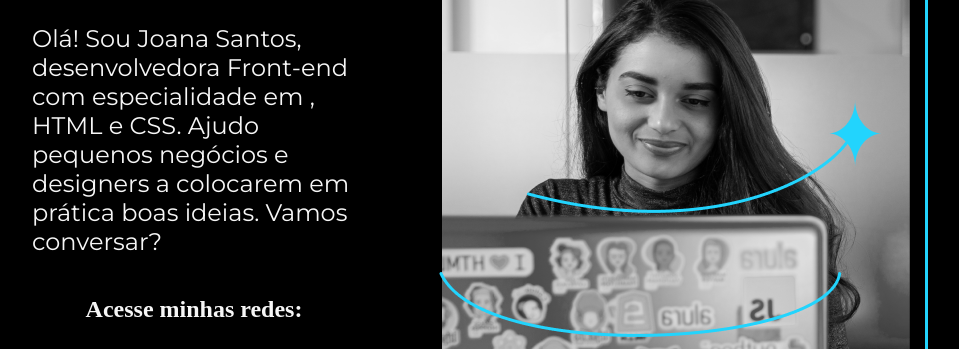
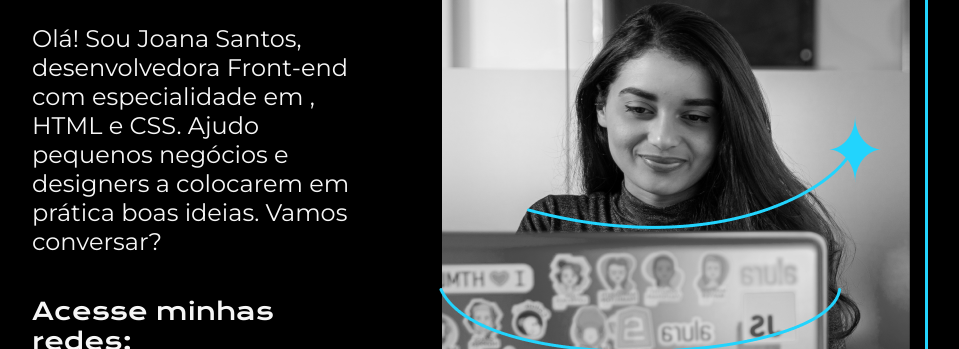
Before and after one commit to HUAHUAHAHUAHAUA/portifolio, a plain HTML site: page index.html in a window 1280 px wide. Shown: the part 405-754 px from the top of the page, without its empty margins (160-1119 px from the left). Drawn offline with nearby package versions, Linux system fonts and the light colour scheme.

Commit message:
ajuste de layout

```diff
--- a/index.html
+++ b/index.html
@@ -40,7 +40,7 @@
                 </a>
             </div>
     </section>
-        <img src="./assets/Imagem.png" alt="Foto da joana santos progamando">
+        <img class="imagem__destaque" src="./assets/Imagem.png" alt="Foto da joana santos progamando">
     </main>
     <footer class="rodape">
         <p>Desenvolvido por Alura.</p>
--- a/styles/style.css
+++ b/styles/style.css
@@ -52,6 +52,11 @@ body {
     gap: 82px;
 }
 
+.imagem__destaque {
+    width: 100%;
+    max-width: 490px;
+}
+
 .apresentacao__conteudo {
     width: 50%;
     display: flex;
@@ -80,7 +85,7 @@ body {
     gap: 32px;
 }
 
-..apresentacao__links__subtitulo {
+.apresentacao__links__subtitulo {
     font-family: var(--fonte-primaria);
     font-weight: 400;
     font-size: 1.5rem;
```
